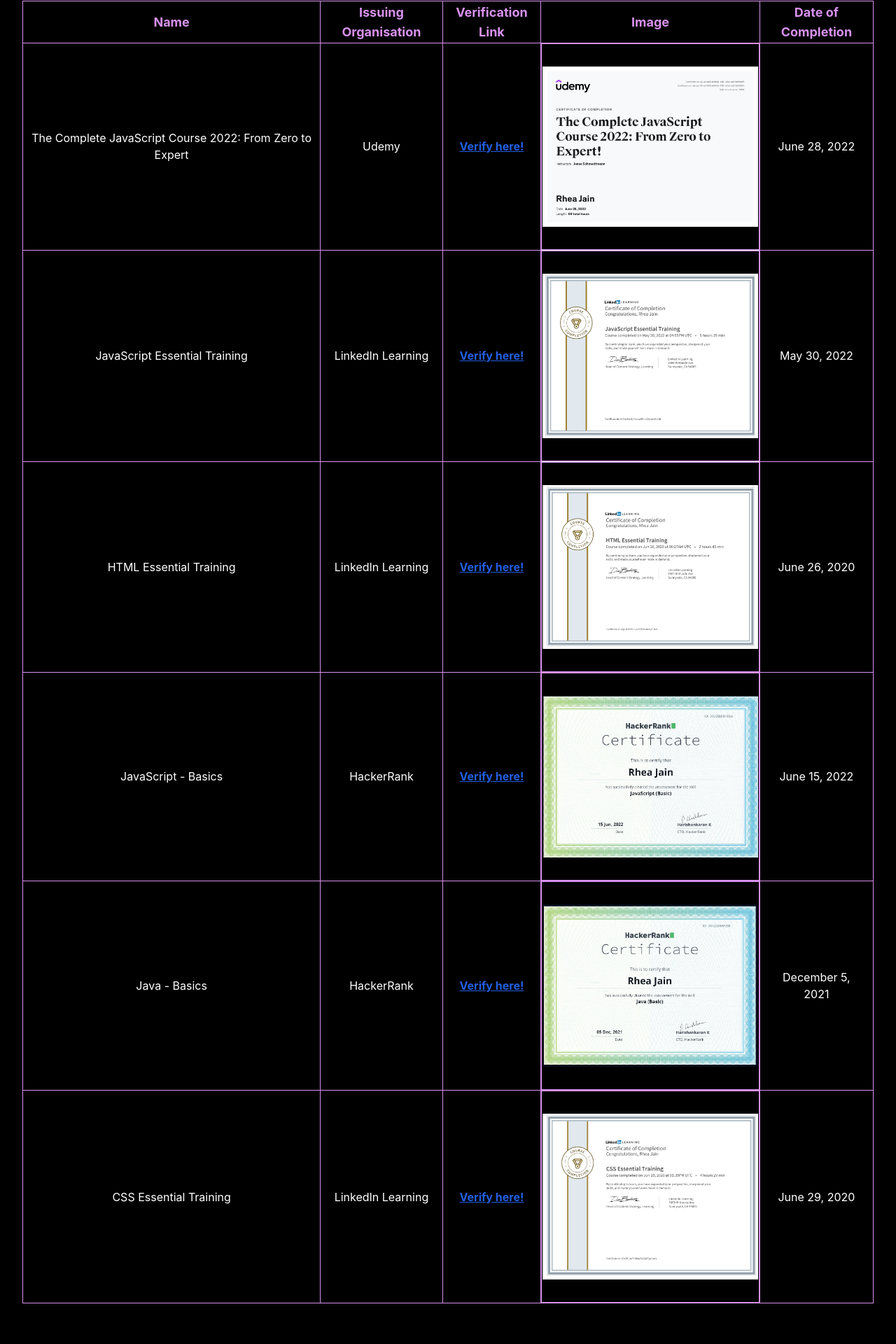
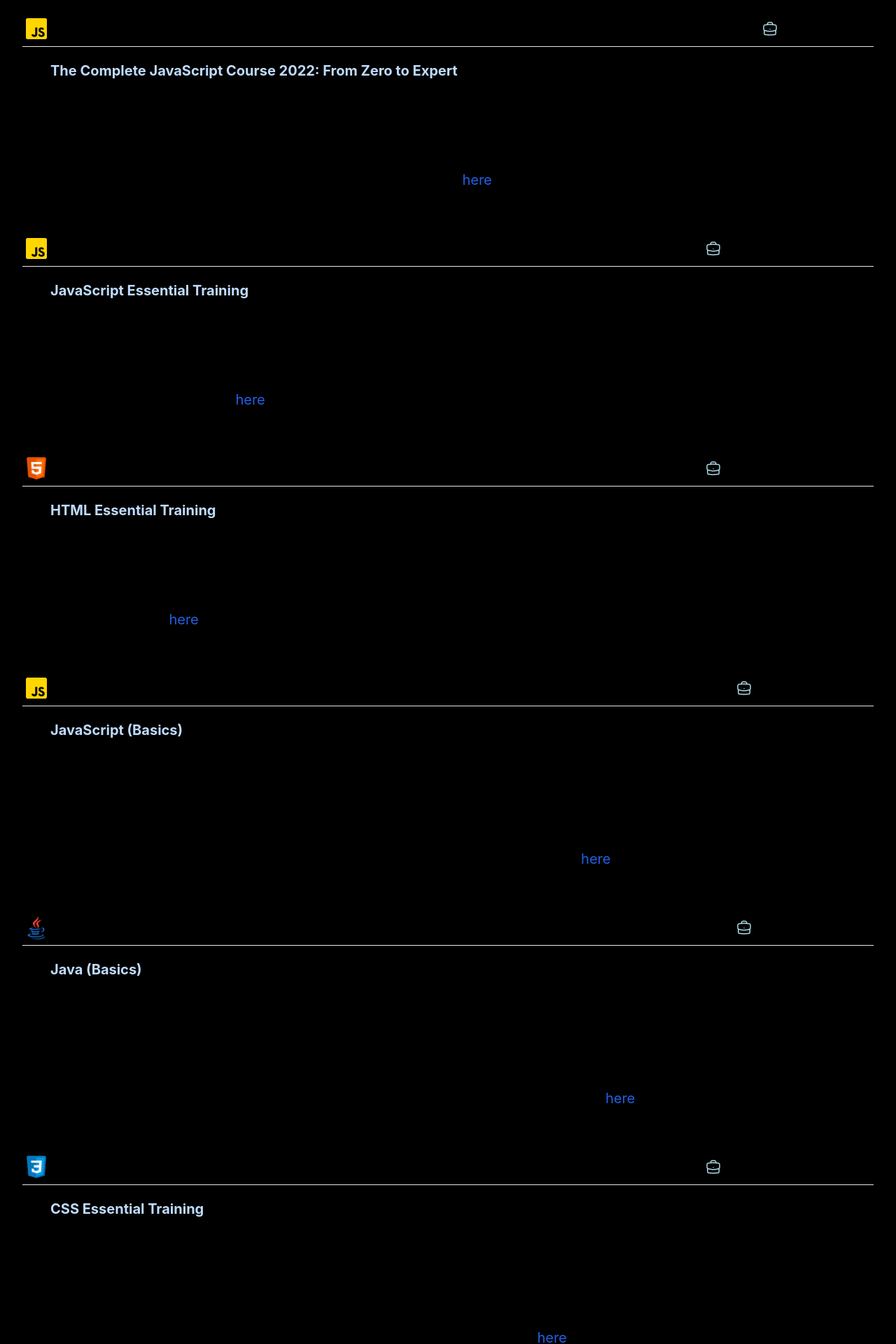
Before and after one commit to rhea0110/Live-Profile, a Next.js app: page /certificates in a window 1280 px wide. Shown: the part 159-2079 px from the top of the page at 70% size. Built offline with nearby package versions, Linux system fonts and the light colour scheme.

Commit message:
fixed certificates UI

```diff
--- /dev/null
+++ b/components/Arrow.jsx
@@ -0,0 +1,22 @@
+import React from "react";
+
+const Arrow = () => {
+    return (
+      <svg
+        xmlns="http://www.w3.org/2000/svg"
+        fill="none"
+        viewBox="0 0 24 24"
+        strokeWidth={1.5}
+        stroke="currentColor"
+        className="w-6 h-6"
+      >
+        <path
+          strokeLinecap="round"
+          strokeLinejoin="round"
+          d="M17.25 8.25L21 12m0 0l-3.75 3.75M21 12H3"
+        />
+      </svg>
+    );
+}
+
+export default Arrow;
--- /dev/null
+++ b/components/CodeArrow.jsx
@@ -0,0 +1,22 @@
+import React from "react";
+
+const CodeArrow = () => {
+    return (
+      <svg
+        xmlns="http://www.w3.org/2000/svg"
+        fill="none"
+        viewBox="0 0 24 24"
+        strokeWidth={1.5}
+        stroke="currentColor"
+        className="w-8 h-8"
+      >
+        <path
+          strokeLinecap="round"
+          strokeLinejoin="round"
+          d="M14.25 9.75L16.5 12l-2.25 2.25m-4.5 0L7.5 12l2.25-2.25M6 20.25h12A2.25 2.25 0 0020.25 18V6A2.25 2.25 0 0018 3.75H6A2.25 2.25 0 003.75 6v12A2.25 2.25 0 006 20.25z"
+        />
+      </svg>
+    );
+}
+
+export default CodeArrow;
--- a/package.json
+++ b/package.json
@@ -9,6 +9,7 @@
     "lint": "next lint"
   },
   "dependencies": {
+    "@styled-icons/heroicons-outline": "^10.47.0",
     "next": "12.3.1",
     "react": "18.2.0",
     "react-dom": "18.2.0"
--- a/pages/certificate.jsx
+++ /dev/null
@@ -1,38 +0,0 @@
-import React from "react";
-import  Head  from 'next/head';
-
-const Certificates = () => {
-  return (
-    <>
-      <Head>
-        <title>Certificates</title>
-      </Head>
-      <section className="bg-black w-full h-full overflow-auto pb-24">
-        <h1 className="text-blue-400 text-center text-4xl pt-6">
-          Certificates
-        </h1>
-        <div className="pt-8 px-8 overflow-auto ">
-          <div class="flex w-full flex-wrap  bg-black justify-between py-6">
-            <div class="w-full lg:w-[50%] mr-auto pr-11 justify-center items-center ">
-              <div className="text-left w-full flex flex-col lg:flex-row items-center font-bold text-white">
-                <a href="/uc.png" rel="noreferrer" target="_blank">
-                  <img
-                    className="scale-100 hover:scale-110 ease-in duration-500"
-                    src={"/uc.png"}
-                  width={550}
-                  height={550}
-                  />
-                </a>
-                <div>
-
-                  </div>
-              </div>
-              <div className="text-left text-2xl  pt-8 w-full items-center font-semibold text-white"></div>
-            </div>
-          </div>
-        </div>
-      </section>
-    </>
-  );
-};
-export default Certificates;
--- a/pages/certificates.jsx
+++ b/pages/certificates.jsx
@@ -1,5 +1,9 @@
 import React from "react";
 import  Head  from 'next/head';
+import Calendar from "../components/Calendar";
+import Briefcase from "../components/Briefcase";
+import Arrow from "../components/Arrow";
+import CodeArrow from "../components/CodeArrow";
 
 const Certificates = () => {
   return (
@@ -7,230 +11,274 @@
       <Head>
         <title>Certificates</title>
       </Head>
-      <section className="bg-black w-full h-full overflow-auto pb-24">
-        <h1 className="text-[#D891EF] text-center text-4xl pt-6">
+      <section className="bg-black w-full h-full pt-8 px-8 overflow-auto pb-24">
+        <h1 className="text-blue-400 text-center text-4xl pt-6">
           Certificates
         </h1>
-        <div className="pt-8 px-8 overflow-auto ">
+        <div className="flex bg-black relative gap-x-3 mt-5 flex-row w-full h-full">
+          <img src="javascript.png" className="w-10 h-10  rounded-full" />
+          <div className="my-auto w-full flex flex-wrap h-full">
+            <span className="text-2xl absolute -mt-1.5">JavaScript Course</span>
+            <span className=" ml-auto flex flex-row gap-x-1">
+              {" "}
+              <Briefcase />
+              Issuer <Arrow /> Udemy
+            </span>
+          </div>
+        </div>
+        <hr className="mt-[5px] bg-[D891EF]"></hr>
+        <div className="flex gap-x-2 flex-wrap mt-5">
+          <div className="flex flex-row gap-x-2 w-full ">
+            {" "}
+            <CodeArrow />{" "}
+            <span className="text-blue-200 font-bold text-xl">
+              {" "}
+              The Complete JavaScript Course 2022: From Zero to Expert{" "}
+            </span>
+            <span className="text-blue-200 flex flex-wrap text-xl"></span>
+            <span className="ml-auto flex gap-x-1">
+              <Calendar /> June 28, 2022
+            </span>
+          </div>
+        </div>
+        <div className="mt-3 ml-8 w-[70%] text-xl text-justify mb-16">
           <div>
-            <table className="table w-full h-full">
-              <thead className="border border-[#D891EF] text-white h-[60px]">
-                <tr>
-                  <th className="border border-[#D891EF] text-[#D891EF] text-lg">
-                    Name
-                  </th>
-                  <th className="border border-[#D891EF] text-[#D891EF] text-lg">
-                    Issuing Organisation
-                  </th>
-                  <th className="border border-[#D891EF] text-[#D891EF] text-lg">
-                    Verification Link
-                  </th>
-                  <th className="border border-[#D891EF] text-[#D891EF] text-lg">
-                    Image
-                  </th>
-                  <th className="border border-[#D891EF] text-[#D891EF] text-lg">
-                    Date of Completion
-                  </th>
-                </tr>
-              </thead>
-              <tbody className="border text-white">
-                <tr className="border text-white">
-                  <td className="border border-[#D891EF] py-2  text-white text-center px-3">
-                    The Complete JavaScript Course 2022: From Zero to Expert
-                  </td>
-                  <td className="border border-[#D891EF] py-2  text-white text-center px-3">
-                    Udemy
-                  </td>
-                  <td className="border border-[#D891EF] text-white text-center py-2  mx-auto">
+            My experience with this JavaScript course was invaluable in
+            expanding my knowledge in web development. Through learning the
+            fundamentals of programming, I was able to build interactive web
+            applications, utilizing the front-end techniques. It provided me
+            with a foundation of skills, enabling me to solve programming
+            problems and develop a few responsive web projects. You can verify
+            the course by clicking
             <a
               href="https://www.udemy.com/certificate/UC-a31b880d-55d2-42f3-9b2e-bd9fb6f682f5/"
               rel="noreferrer"
               target="_blank"
             >
-                      <text className="text-blue-600  underline font-bold animate-pulse ">
-                        Verify here!
-                      </text>
+              <span className="text-blue-600 animate-pulse"> here</span>
             </a>
-                  </td>
-                  <td className="border border-[#D891EF] text-white text-center py-8 flex items-center justify-center align-senter">
-                    <a href="/uc.png" rel="noreferrer" target="_blank">
-                      <img
-                        className="scale-100 hover:scale-125 ease-in duration-500"
-                        src={"/uc.png"}
-                        height={300}
-                        width={350}
-                      />
-                    </a>
-                  </td>
-                  <td className="border border-[#D891EF] text-white text-center py-2 px-3">
-                    June 28, 2022
-                  </td>
-                </tr>
-                <tr className="border text-white">
-                  <td className="border border-[#D891EF] py-2  text-white text-center px-3">
-                    JavaScript Essential Training
-                  </td>
-                  <td className="border border-[#D891EF] py-2  text-white text-center px-3">
-                    LinkedIn Learning
-                  </td>
-                  <td className="border border-[#D891EF] text-white text-center py-2  mx-auto">
+            !
+          </div>
+        </div>
+        <div className="flex bg-black relative gap-x-3 flex-row w-full h-full">
+          <img src="javascript.png" className="w-10 h-10  rounded-full" />
+          <div className="my-auto w-full flex flex-wrap h-full">
+            <span className="text-2xl absolute -mt-1.5">JavaScript Course</span>
+            <span className=" ml-auto flex flex-row gap-x-1">
+              {" "}
+              <Briefcase />
+              Issuer <Arrow /> LinkedIn Learning
+            </span>
+          </div>
+        </div>
+        <hr className="mt-[5px] bg-[D891EF]"></hr>
+        <div className="flex gap-x-2 flex-wrap mt-5">
+          <div className="flex flex-row gap-x-2 w-full ">
+            {" "}
+            <CodeArrow />{" "}
+            <span className="text-blue-200 font-bold text-xl">
+              {" "}
+              JavaScript Essential Training{" "}
+            </span>
+            <span className="text-blue-200 flex flex-wrap text-xl"></span>
+            <span className="ml-auto flex gap-x-1">
+              <Calendar /> May 30, 2022
+            </span>
+          </div>
+        </div>
+        <div className="mt-3 ml-8 w-[70%] text-xl text-justify mb-16">
+          <div>
+            My introductory JavaScript course has been a fantastic experience
+            that taught me the basics of programming. It has also provided me
+            with the necessary skills to understand programming concepts, such
+            as variables, functions, loops, and more. Overall, the course has
+            helped me establish a solid foundation in programming that I can
+            build upon. You can verify the course by clicking
             <a
               href="https://www.linkedin.com/learning/certificates/bd10939418c2915a1416579ff455e3509e10901cdc3fc9b9454efa56e88f7c18?trk=share_certificate"
               rel="noreferrer"
               target="_blank"
             >
-                      <text className="text-blue-600  underline font-bold animate-pulse ">
-                        Verify here!
-                      </text>
+              <span className="text-blue-600 animate-pulse"> here</span>
             </a>
-                  </td>
-                  <td className="border border-[#D891EF] text-white text-center py-8 flex items-center justify-center align-senter">
-                    <a href="/js.png" rel="noreferrer" target="_blank">
-                      <img
-                        className="scale-100 hover:scale-125 ease-in duration-500"
-                        src={"/js.png"}
-                        height={300}
-                        width={350}
-                      />
-                    </a>
-                  </td>
-                  <td className="border border-[#D891EF] text-white text-center py-2 px-3">
-                    May 30, 2022
-                  </td>
-                </tr>
-                <tr className="border border-[#D891EF] text-white">
-                  <td className=" py-2 border border-[#D891EF] text-white text-center px-3">
-                    HTML Essential Training
-                  </td>
-                  <td className="border border-[#D891EF] py-2  text-white text-center px-3">
-                    LinkedIn Learning
-                  </td>
-                  <td className="border border-[#D891EF] text-white text-center py-2  px-3">
+            !
+          </div>
+        </div>
+        <div className="flex bg-black relative gap-x-3 flex-row w-full h-full">
+          <img src="html5.png" className="w-10 h-10  rounded-full" />
+          <div className="my-auto w-full flex flex-wrap h-full">
+            <span className="text-2xl absolute -mt-1.5">HTML Course</span>
+            <span className=" ml-auto flex flex-row gap-x-1">
               {" "}
+              <Briefcase />
+              Issuer <Arrow /> LinkedIn Learning
+            </span>
+          </div>
+        </div>
+        <hr className="mt-[5px] bg-[D891EF]"></hr>
+        <div className="flex gap-x-2 flex-wrap mt-5">
+          <div className="flex flex-row gap-x-2 w-full ">
+            {" "}
+            <CodeArrow />{" "}
+            <span className="text-blue-200 font-bold text-xl">
+              HTML Essential Training{" "}
+            </span>
+            <span className="text-blue-200 flex flex-wrap text-xl"></span>
+            <span className="ml-auto flex gap-x-1">
+              <Calendar />
+              June 26, 2020
+            </span>
+          </div>
+        </div>
+        <div className="mt-3 ml-8 w-[70%] text-xl text-justify mb-16">
+          <div>
+            Taking an introductory HTML5 course was a great experience that
+            taught me the basics of web development. I learned the fundamentals
+            of creating web pages, including working with HTML tags, CSS styles,
+            and page layout. Overall, the course has given me a solid foundation
+            in web development that I can build upon in the future. You can
+            verify the course by clicking
             <a
               href="https://www.linkedin.com/learning/certificates/778fb0b33ea5ff3d9dbd6d54fe6369849f0aac38ebe917b79d8827e8571fdf12?trk=share_certificate"
               rel="noreferrer"
               target="_blank"
             >
-                      <text className="text-blue-600  underline font-bold animate-pulse ">
-                        Verify here!
-                      </text>
+              <span className="text-blue-600 animate-pulse"> here</span>
             </a>
-                  </td>
-                  <td className="border border-[#D891EF] text-white text-left py-8 flex items-center justify-center">
-                    <a href="/html.png" rel="noreferrer" target="_blank">
-                      <img
-                        className="scale-100 hover:scale-125 ease-in duration-500 z-auto"
-                        src={"/html.png"}
-                        height={300}
-                        width={350}
-                      />
-                    </a>
-                  </td>
-                  <td className="border border-[#D891EF] text-white text-center py-2 px-3">
+            !
+          </div>
+        </div>
+        <div className="flex bg-black relative gap-x-3 flex-row w-full h-full">
+          <img src="javascript.png" className="w-10 h-10  rounded-full" />
+          <div className="my-auto w-full flex flex-wrap h-full">
+            <span className="text-2xl absolute -mt-1.5">
+              JavaScript Assessment
+            </span>
+            <span className=" ml-auto flex flex-row gap-x-1">
+              {" "}
+              <Briefcase />
+              Issuer <Arrow /> HackerRank
+            </span>
+          </div>
+        </div>
+        <hr className="mt-[5px] bg-[D891EF]"></hr>
+        <div className="flex gap-x-2 flex-wrap mt-5">
+          <div className="flex flex-row gap-x-2 w-full ">
+            {" "}
+            <CodeArrow />{" "}
+            <span className="text-blue-200 font-bold text-xl">
+              JavaScript (Basics){" "}
+            </span>
+            <span className="text-blue-200 flex flex-wrap text-xl"></span>
+            <span className="ml-auto flex gap-x-1">
+              <Calendar />
               June 26, 2020
-                  </td>
-                </tr>
-
-                <tr className="border border-[#D891EF] text-white">
-                  <td className=" py-2 border border-[#D891EF] text-white text-center px-3">
-                    JavaScript - Basics
-                  </td>
-                  <td className="border border-[#D891EF] py-2  text-white text-center px-3">
-                    HackerRank
-                  </td>
-                  <td className="border border-[#D891EF] text-white text-center py-2  px-3">
+            </span>
+          </div>
+        </div>
+        <div className="mt-3 ml-8 w-[70%] text-xl text-justify mb-16">
+          <div>
+            Taking a JavaScript basics assessment has been a great opportunity
+            to assess my knowledge in programming. The assessment covered
+            fundamental programming concepts such as variables, functions,
+            loops, and conditional statements. It provided me with an insight
+            into my strengths and weaknesses and highlighted areas that require
+            more practice. Overall, the assessment has been an excellent way to
+            measure my knowledge and identify areas for further improvement. You
+            can verify the course by clicking
             <a
               href="https://www.hackerrank.com/certificates/3d22bb8f0be6"
               rel="noreferrer"
               target="_blank"
             >
-                      <text className="text-blue-600  underline font-bold animate-pulse ">
-                        Verify here!
-                      </text>
+              <span className="text-blue-600 animate-pulse"> here</span>
             </a>
-                  </td>
-                  <td className="border border-[#D891EF] text-white text-left py-8 flex items-center justify-center">
-                    <a href="/jsbase.png" rel="noreferrer" target="_blank">
-                      <img
-                        className="scale-100 hover:scale-125 ease-in duration-500 z-auto"
-                        src={"/jsbase.png"}
-                        height={300}
-                        width={350}
-                      />
-                    </a>
-                  </td>
-                  <td className="border border-[#D891EF] text-white text-center py-2 px-3">
-                    June 15, 2022
-                  </td>
-                </tr>
-                <tr className="border border-[#D891EF] text-white">
-                  <td className=" py-2 border border-[#D891EF] text-white text-center px-3">
-                    Java - Basics
-                  </td>
-                  <td className="border border-[#D891EF] py-2  text-white text-center px-3">
-                    HackerRank
-                  </td>
-                  <td className="border border-[#D891EF] text-white text-center py-2  px-3">
+            !
+          </div>
+        </div>
+        <div className="flex bg-black relative gap-x-3 flex-row w-full h-full">
+          <img src="java.png" className="w-10 h-10  rounded-full" />
+          <div className="my-auto w-full flex flex-wrap h-full">
+            <span className="text-2xl absolute -mt-1.5">Java Assessment</span>
+            <span className=" ml-auto flex flex-row gap-x-1">
+              {" "}
+              <Briefcase />
+              Issuer <Arrow /> HackerRank
+            </span>
+          </div>
+        </div>
+        <hr className="mt-[5px] bg-[D891EF]"></hr>
+        <div className="flex gap-x-2 flex-wrap mt-5">
+          <div className="flex flex-row gap-x-2 w-full ">
+            {" "}
+            <CodeArrow />{" "}
+            <span className="text-blue-200 font-bold text-xl">
+              Java (Basics){" "}
+            </span>
+            <span className="text-blue-200 flex flex-wrap text-xl"></span>
+            <span className="ml-auto flex gap-x-1">
+              <Calendar />
+              December 5, 2021
+            </span>
+          </div>
+        </div>
+        <div className="mt-3 ml-8 w-[70%] text-xl text-justify mb-16">
+          <div>
+            Taking a Java basics assessment has been an insightful experience
+            that allowed me to evaluate my knowledge in programming. The
+            assessment covered fundamental concepts such as data types, arrays,
+            loops, and conditional statements. It helped me identify my
+            strengths and weaknesses and highlighted areas that require more
+            practice. Overall, the assessment has been a valuable tool to
+            measure my proficiency in Java programming and identify areas that
+            require further improvement.You can verify the course by clicking
             <a
-                      href=" https://www.hackerrank.com/certificates/76122d8af239"
+              href="https://www.hackerrank.com/certificates/76122d8af239"
               rel="noreferrer"
               target="_blank"
             >
-                      <text className="text-blue-600  underline font-bold animate-pulse ">
-                        Verify here!
-                      </text>
+              <span className="text-blue-600 animate-pulse"> here</span>
             </a>
-                  </td>
-                  <td className="border border-[#D891EF] text-white text-left py-8 flex items-center justify-center">
-                    <a href="/javabase.png" rel="noreferrer" target="_blank">
-                      <img
-                        className="scale-100 hover:scale-125 ease-in duration-500 z-auto"
-                        src={"/javabase.png"}
-                        height={300}
-                        width={350}
-                      />
-                    </a>
-                  </td>
-                  <td className="border border-[#D891EF] text-white text-center py-2 px-3">
-                    December 5, 2021
-                  </td>
-                </tr>
-                <tr className="border border-[#D891EF] text-white">
-                  <td className=" py-2 border border-[#D891EF] text-white text-center px-3">
-                    CSS Essential Training
-                  </td>
-                  <td className="border border-[#D891EF] py-2  text-white text-center px-3">
-                    LinkedIn Learning
-                  </td>
-                  <td className="border border-[#D891EF] text-white text-center py-2 px-3">
+            !
+          </div>
+        </div>
+        <div className="flex bg-black relative gap-x-3 flex-row w-full h-full">
+          <img src="css3.png" className="w-10 h-10  rounded-full" />
+          <div className="my-auto w-full flex flex-wrap h-full">
+            <span className="text-2xl absolute -mt-1.5">CSS Course</span>
+            <span className=" ml-auto flex flex-row gap-x-1">
               {" "}
+              <Briefcase />
+              Issuer <Arrow /> LinkedIn Learning
+            </span>
+          </div>
+        </div>
+        <hr className="mt-[5px] bg-[D891EF]"></hr>
+        <div className="flex gap-x-2 flex-wrap mt-5">
+          <div className="flex flex-row gap-x-2 w-full ">
+            {" "}
+            <CodeArrow />{" "}
+            <span className="text-blue-200 font-bold text-xl">
+             CSS Essential Training{" "}
+            </span>
+            <span className="text-blue-200 flex flex-wrap text-xl"></span>
+            <span className="ml-auto flex gap-x-1">
+              <Calendar />
+             June 29, 2020
+            </span>
+          </div>
+        </div>
+        <div className="mt-3 ml-8 w-[70%] text-xl text-justify mb-16">
+          <div>
+            My introductory CSS course has been a great learning experience that taught me the fundamentals of web styling. With the course, I learned how to use CSS to add visual styles, such as colors, fonts, and layouts, to web pages. It also covered responsive design techniques, enabling me to create websites that adapt to different screen sizes. Overall, the course has helped me establish a strong foundation in CSS, which is an essential skill for anyone interested in web design. You can verify the course by clicking
             <a
               href="https://www.linkedin.com/learning/certificates/78b83a8fe9ebe504b999e15f275e9a3fcfe34429c39e53e2d47a37d01ccaa5dd?trk=share_certificate"
               rel="noreferrer"
               target="_blank"
             >
-                      <text className="text-blue-600  underline font-bold animate-pulse  ">
-                        Verify here!
-                      </text>
+              <span className="text-blue-600 animate-pulse"> here</span>
             </a>
-                  </td>
-                  <td className="border border-[#D891EF] text-white text-left py-8 flex items-center justify-center">
-                    <a href="/css.png" rel="noreferrer" target="_blank">
-                      <img
-                        className="scale-100 hover:scale-125 ease-in duration-500 z-auto"
-                        src={"/css.png"}
-                        height={300}
-                        width={350}
-                      />
-                    </a>
-                  </td>
-                  <td className="border border-[#D891EF] text-white text-center py-2 px-3">
-                    June 29, 2020
-                  </td>
-                </tr>
-              </tbody>
-            </table>
+            !
           </div>
         </div>
       </section>
```
Also changed, not shown: 1 other file (tests, documents, lock files or other folders). Lines whose indentation alone changed are shown as unchanged.
